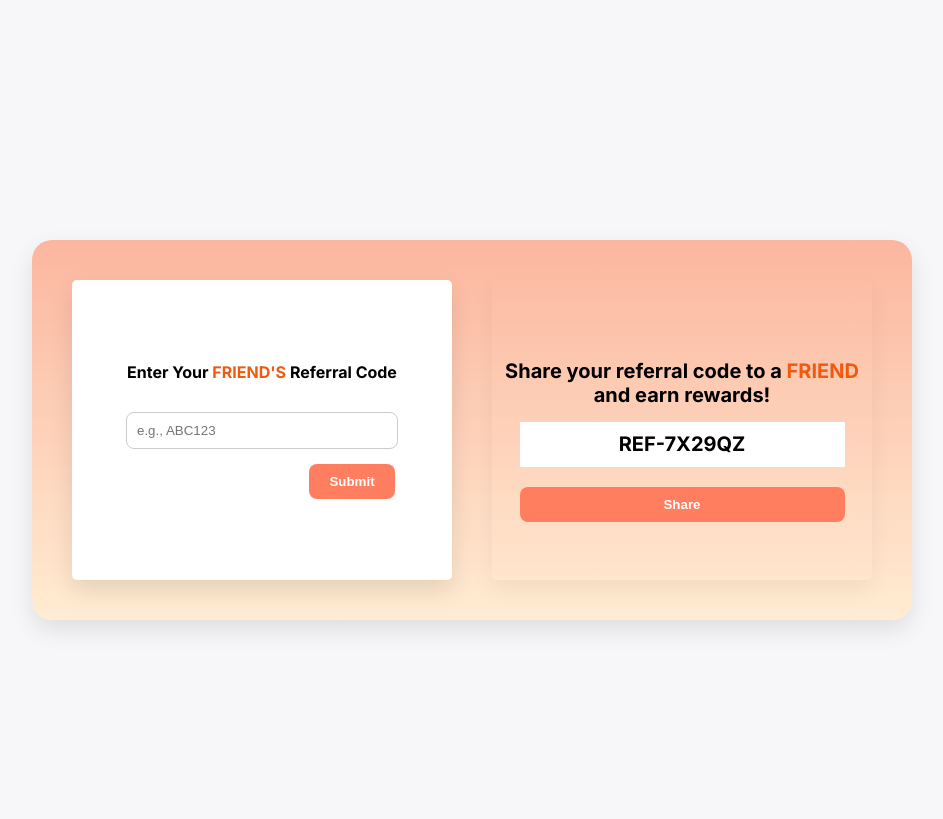
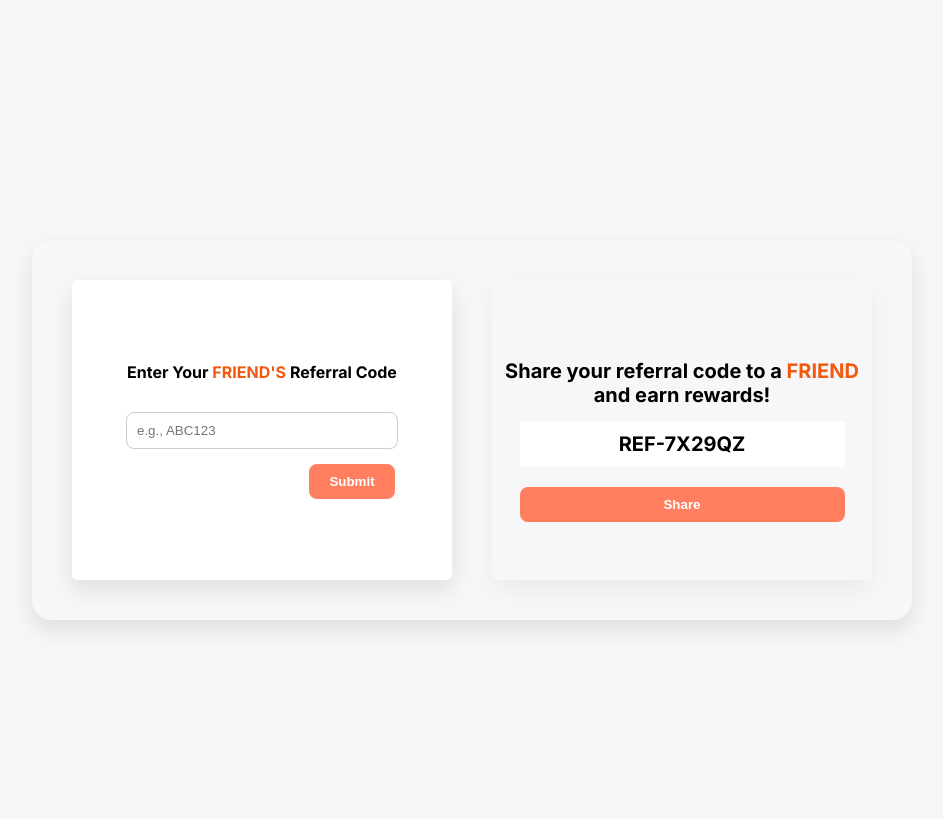
Before and after one commit to almanongeeyan/raltt, a PHP site: page /Referral/refferal.php in a window 1280 px wide. Shown: the part 1625-2444 px from the top of the page, without its empty margins (168-1111 px from the left). Run offline with PHP 8.4, Linux system fonts and the light colour scheme.

Commit message:
background changes
large form?

```diff
--- a/Referral/refferal.css
+++ b/Referral/refferal.css
@@ -769,7 +769,6 @@
             align-items: center;
             gap: 40px;
             padding: 40px;
-            background: linear-gradient(to top, #ffecd2, #fcb69f);
             border-radius: 20px;
             box-shadow: 0 10px 25px rgba(0, 0, 0, 0.1);
             width: 800px;
```
